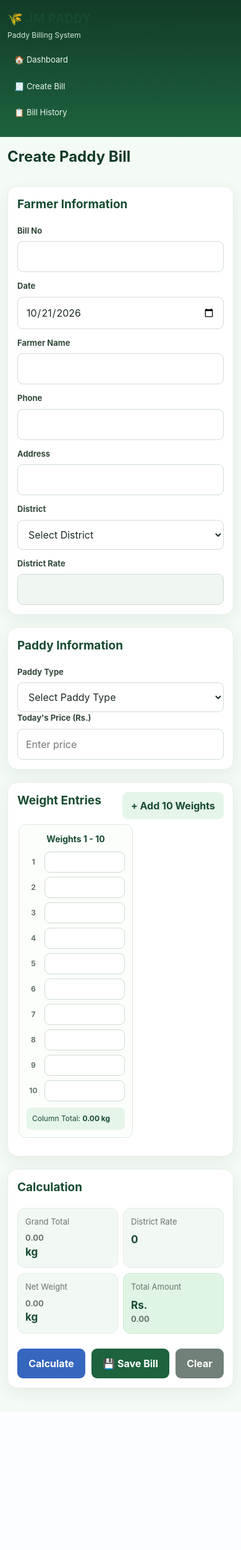
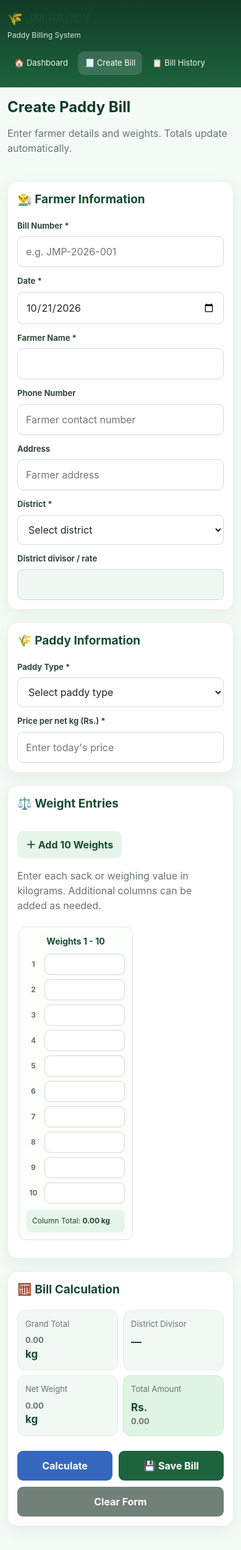
Before and after one commit to farisjm/jm-paddy-update, a PHP site: page /bill.php in a window 390 px wide. Shown: the whole page at 62% size. Before the commit the page ends 2257 px from the top, so only its background shows below. Run offline with PHP 8.4, Linux system fonts and the light colour scheme.

Commit message:
Refresh responsive paddy bill form and repair markup

```diff
--- a/bill.php
+++ b/bill.php
@@ -1,385 +1,29 @@
 <!DOCTYPE html>
-<html lang="en">
-
-<head>
-
-    <meta charset="UTF-8">
-
-    <meta name="viewport"
-          content="width=device-width, initial-scale=1.0">
-
-    <title>JM PADDY | Create Bill</title>
-
-    <link rel="stylesheet" href="style.css">
-
-</head>
-
-<body>
-
-<div class="app">
-
-    <aside class="sidebar">
-
-        <h2>🌾 JM PADDY</h2>
-
-        <p class="subtitle">
-            Paddy Billing System
-        </p>
-
-        <a href="dashboard.php">
-            🏠 Dashboard
-        </a>
-
-        <a href="bill.php">
-            🧾 Create Bill
-        </a>
-
-        <a href="history.php">
-            📋 Bill History
-        </a>
-
-    </aside>
-
-
-    <main class="main">
-
-        <header class="topbar">
-
-            <h1>Create Paddy Bill</h1>
-
-        </header>
-
-
-        <form id="billForm"
-              action="save_bill.php"
-              method="POST">
-
-
-            <!-- FARMER INFORMATION -->
-
-            <section class="panel">
-
-                <h2>Farmer Information</h2>
-
-                <div class="grid">
-
-                    <div>
-                        <label>Bill No</label>
-
-                        <input
-                            type="text"
-                            name="bill_no"
-                            id="bill_no"
-                            required
-                        >
-                    </div>
-
-
-                    <div>
-
-                        <label>Date</label>
-
-                        <input
-                            type="date"
-                            name="bill_date"
-                            value="<?php echo date('Y-m-d'); ?>"
-                            required
-                        >
-
-                    </div>
-
-
-                    <div>
-
-                        <label>Farmer Name</label>
-
-                        <input
-                            type="text"
-                            name="farmer_name"
-                            required
-                        >
-
-                    </div>
-
-
-                    <div>
-
-                        <label>Phone</label>
-
-                        <input
-                            type="text"
-                            name="phone"
-                        >
-
-                    </div>
-
-
-                    <div class="full">
-
-                        <label>Address</label>
-
-                        <input
-                            type="text"
-                            name="address"
-                        >
-
-                    </div>
-
-
-                    <div>
-
-                        <label>District</label>
-
-                        <select
-                            name="district"
-                            id="district"
-                            onchange="updateRate()"
-                            required
-                        >
-
-                            <option value="">
-                                Select District
-                            </option>
-
-                            <option value="Vavuniya">
-                                Vavuniya
-                            </option>
-
-                            <option value="Mannar">
-                                Mannar
-                            </option>
-
-                            <option value="Mullaitivu">
-                                Mullaitivu
-                            </option>
-
-                            <option value="Kilinochchi">
-                                Kilinochchi
-                            </option>
-
-                            <option value="Jaffna">
-                                Jaffna
-                            </option>
-
-                        </select>
-
-                    </div>
-
-
-                    <div>
-
-                        <label>District Rate</label>
-
-                        <input
-                            type="number"
-                            name="district_rate"
-                            id="district_rate"
-                            readonly
-                        >
-
-                    </div>
-
-                </div>
-
-            </section>
-
-
-
-            <!-- PADDY INFORMATION -->
-
-            <section class="panel">
-
-                <h2>Paddy Information</h2>
-
-                <div class="grid">
-
-                    <div>
-
-                        <div>
-    <label>Paddy Type</label>
-
-    <select name="paddy_type" id="paddy_type">
-        <option value="">Select Paddy Type</option>
-        <option value="Samba">Samba</option>
-        <option value="Keeri Samba">Keeri Samba</option>
-        <option value="Nadu">Nadu</option>
-    </select>
-</div>
-
-<div>
-    <label>Today's Price (Rs.)</label>
-
-    <input
-        type="number"
-        name="price"
-        id="price"
-        step="0.01"
-        min="0"
-        placeholder="Enter price"
-        oninput="calculateBill()"
-        required
-    >
-</div>
-            </section>
-
-
-
-            <!-- WEIGHTS -->
-
-            <section class="panel">
-
-                <div class="weight-header">
-
-                    <h2>Weight Entries</h2>
-
-                    <button
-                        type="button"
-                        class="small-btn"
-                        onclick="addWeightColumn()">
-                        + Add 10 Weights
-                    </button>
-
-                </div>
-
-
-                <div
-                    id="weightContainer"
-                    class="weight-container">
-                </div>
-
-
-                <input
-                    type="hidden"
-                    name="weights"
-                    id="weightsData"
-                >
-
-            </section>
-
-
-
-            <!-- CALCULATION -->
-
-            <section class="panel">
-
-                <h2>Calculation</h2>
-
-
-                <div class="result-grid">
-
-                    <div class="result-box">
-
-                        <span>
-                            Grand Total
-                        </span>
-
-                        <strong>
-                            <span id="grandTotal">
-                                0.00
-                            </span>
-                            kg
-                        </strong>
-
-                    </div>
-
-
-                    <div class="result-box">
-
-                        <span>
-                            District Rate
-                        </span>
-
-                        <strong id="displayRate">
-                            0
-                        </strong>
-
-                    </div>
-
-
-                    <div class="result-box">
-
-                        <span>
-                            Net Weight
-                        </span>
-
-                        <strong>
-                            <span id="netWeight">
-                                0.00
-                            </span>
-                            kg
-                        </strong>
-
-                    </div>
-
-
-                    <div class="result-box total">
-
-                        <span>
-                            Total Amount
-                        </span>
-
-                        <strong>
-                            Rs.
-                            <span id="totalAmount">
-                                0.00
-                            </span>
-                        </strong>
-
-                    </div>
-
-                </div>
-
-
-                <input
-                    type="hidden"
-                    name="total_weight"
-                    id="total_weight">
-
-                <input
-                    type="hidden"
-                    name="net_weight"
-                    id="net_weight">
-
-                <input
-                    type="hidden"
-                    name="total_amount"
-                    id="total_amount">
-
-
-                <div class="actions">
-
-                    <button
-                        type="button"
-                        class="calculate"
-                        onclick="calculateBill()">
-                        Calculate
-                    </button>
-
-
-                   <button type="submit" class="save">
-                    💾 Save Bill
-                   </button>
-
-
-                    <button
-                        type="reset"
-                        class="clear"
-                        onclick="resetWeights()">
-                        Clear
-                    </button>
-
-                </div>
-
-            </section>
-
-        </form>
-
-    </main>
-
-</div>
-
-
-<script src="script.js"></script>
-
-</body>
-</html>
+<html lang="en"><head><meta charset="UTF-8"><meta name="viewport" content="width=device-width,initial-scale=1"><title>JM PADDY | Create Bill</title><link rel="stylesheet" href="style.css"></head>
+<body><div class="app"><aside class="sidebar"><h2>🌾 JM PADDY</h2><p class="subtitle">Paddy Billing System</p><nav><a href="dashboard.php">🏠 Dashboard</a><a class="active" href="bill.php">🧾 Create Bill</a><a href="history.php">📋 Bill History</a></nav></aside>
+<main class="main"><header class="topbar"><div><h1>Create Paddy Bill</h1><p>Enter farmer details and weights. Totals update automatically.</p></div></header>
+<form id="billForm" action="save_bill.php" method="POST">
+<section class="panel"><h2>👨‍🌾 Farmer Information</h2><div class="grid">
+<div><label for="bill_no">Bill Number *</label><input type="text" name="bill_no" id="bill_no" placeholder="e.g. JMP-2026-001" required></div>
+<div><label for="bill_date">Date *</label><input type="date" name="bill_date" id="bill_date" value="<?php echo date('Y-m-d'); ?>" required></div>
+<div><label for="farmer_name">Farmer Name *</label><input type="text" name="farmer_name" id="farmer_name" required></div>
+<div><label for="phone">Phone Number</label><input type="tel" name="phone" id="phone" inputmode="tel" placeholder="Farmer contact number"></div>
+<div class="full"><label for="address">Address</label><input type="text" name="address" id="address" placeholder="Farmer address"></div>
+<div><label for="district">District *</label><select name="district" id="district" onchange="updateRate()" required><option value="">Select district</option><option>Vavuniya</option><option>Mannar</option><option>Mullaitivu</option><option>Kilinochchi</option><option>Jaffna</option></select></div>
+<div><label for="district_rate">District divisor / rate</label><input type="number" name="district_rate" id="district_rate" readonly required></div>
+</div></section>
+<section class="panel"><h2>🌾 Paddy Information</h2><div class="grid">
+<div><label for="paddy_type">Paddy Type *</label><select name="paddy_type" id="paddy_type" required><option value="">Select paddy type</option><option value="Samba">Samba</option><option value="Keeri Samba">Keeri Samba</option><option value="Nadu">Nadu</option></select></div>
+<div><label for="price">Price per net kg (Rs.) *</label><input type="number" name="price" id="price" step="0.01" min="0" placeholder="Enter today's price" oninput="calculateBill()" required></div>
+</div></section>
+<section class="panel"><div class="weight-header"><h2>⚖️ Weight Entries</h2><button type="button" class="small-btn" onclick="addWeightColumn()">＋ Add 10 Weights</button></div><p>Enter each sack or weighing value in kilograms. Additional columns can be added as needed.</p><div id="weightContainer" class="weight-container"></div><input type="hidden" name="weights" id="weightsData"></section>
+<section class="panel"><h2>🧮 Bill Calculation</h2><div class="result-grid">
+<div class="result-box"><span>Grand Total</span><strong><span id="grandTotal">0.00</span> kg</strong></div>
+<div class="result-box"><span>District Divisor</span><strong id="displayRate">—</strong></div>
+<div class="result-box"><span>Net Weight</span><strong><span id="netWeight">0.00</span> kg</strong></div>
+<div class="result-box total"><span>Total Amount</span><strong>Rs. <span id="totalAmount">0.00</span></strong></div>
+</div><input type="hidden" name="total_weight" id="total_weight"><input type="hidden" name="net_weight" id="net_weight"><input type="hidden" name="total_amount" id="total_amount">
+<div class="actions"><button type="button" class="calculate" onclick="calculateBill()">Calculate</button><button type="submit" class="save">💾 Save Bill</button><button type="reset" class="clear" onclick="resetWeights()">Clear Form</button></div></section>
+</form></main></div><script src="script.js"></script><script>
+document.getElementById('billForm').addEventListener('submit',function(e){calculateBill();if(!(parseFloat(document.getElementById('total_weight').value)>0)){e.preventDefault();alert('Please enter at least one weight greater than zero.');}});
+</script></body></html>
```
